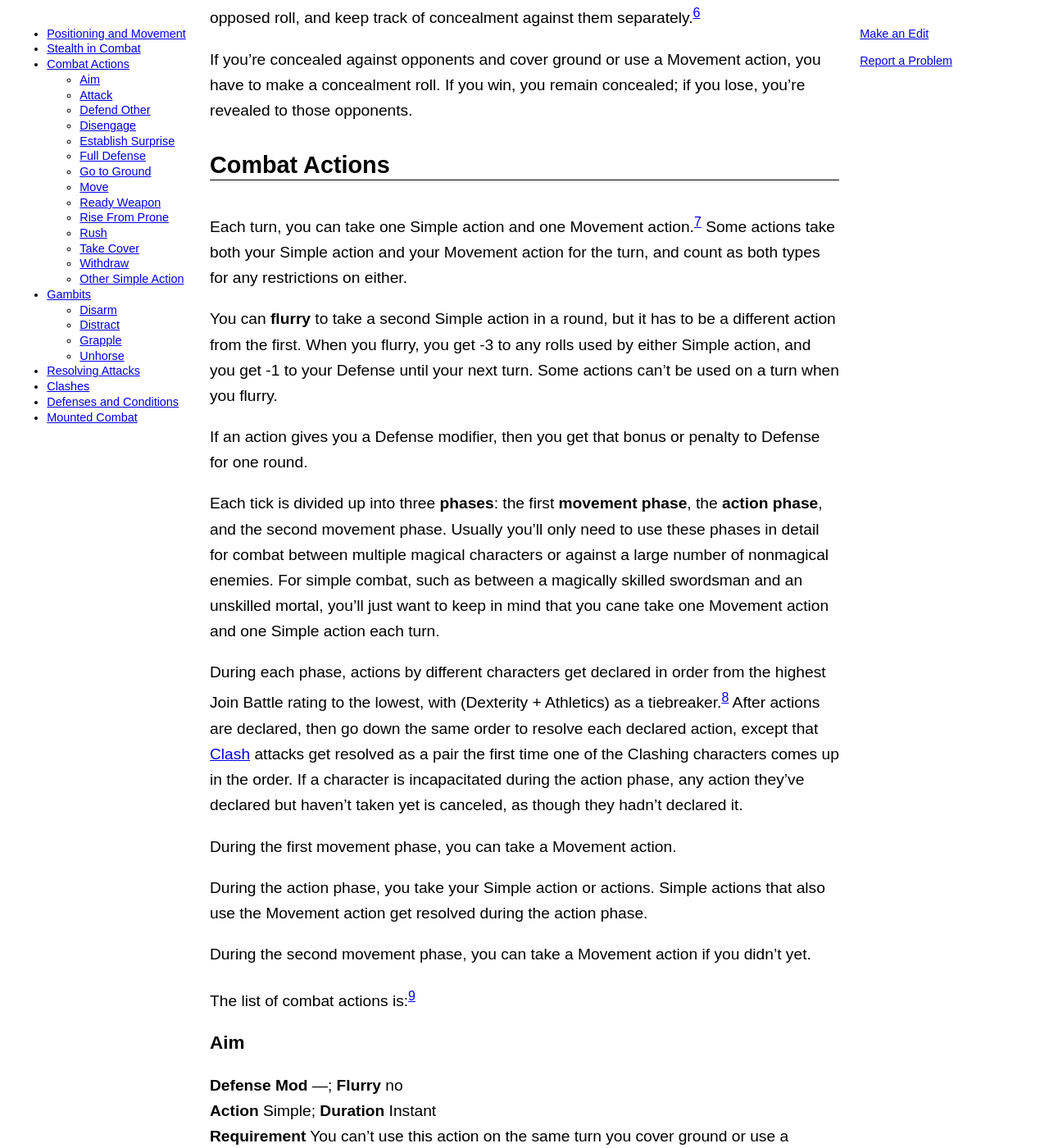
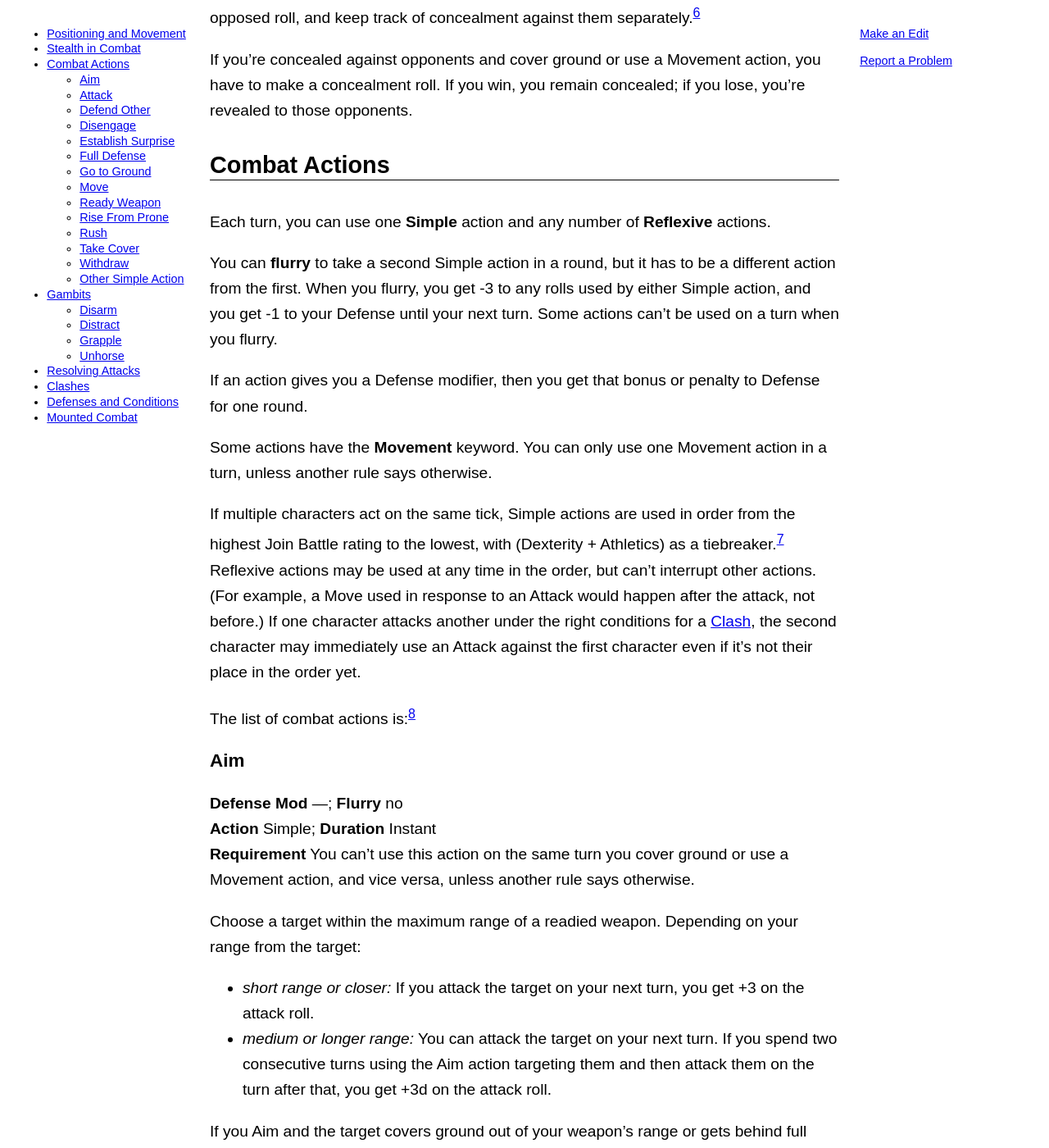
Before and after one commit to lost-egg/lost-egg.github.io, a Jekyll site: the page built from combat.md, in a window 1280 px wide and 1400 px high, scrolled down 4006 px. Shown: the whole window at 82% size. Built offline with Jekyll 4.4.1, drawn with Linux system fonts in a browser that asks for light colours; formulas are drawn with MathJax 3; some of the changed text lies outside the part shown.

Commit message:
Remove Movement type and phases

```diff
--- a/combat.md
+++ b/combat.md
@@ -69,13 +69,13 @@ Characters at least three zones apart are at **extreme range** extreme from each
 
 To cross between zones, you **cover ground**.[^new-covering-ground] When an action tells you to "cover ground X", you cross that many zones. You're still limited by what makes sense for the terrain. For example, if you're on one side of a tremendous crevice several zones across, you'll probably have to go around to cross it.
 
-[^new-covering-ground]: “Covering ground” is used here as a mechanical term to give more clarity than the original text's use of “movement” and “movement actions”. If an effect tells you to move one or more range bands, consider that to be covering ground.
+[^new-covering-ground]: "Covering ground" is used here as a mechanical term to give more clarity than the original text's use of "movement" and "movement actions". If an effect tells you to move one or more range bands, consider that to be covering ground.
 
 Close range is a special case: you cover ground 1 to enter or exit close range with another characters or characters, but if any opponents don't want you to exit close range, you have to succeed at a [Disengage](#disengage) action. You have to exit close range before you can cover ground to an another zone.
 
-Except for the special case of close range, you can move around inside a zone without needing to cover ground or use a Movement action.For example, if you're in a zone that contains a building, you can leap up to the roof to Rush an opponent there without needing to use another action to get there.
+Except for the special case of close range, you can move around inside a zone without needing to cover ground or use a Movement action. For example, if you're in a zone that contains a building, you can leap up to the roof to Rush an opponent there without needing to use another action to get there.
 
-Areas like thick forest, collapsed buildings, or pens filled with angry yeddim are considered difficult terrain. A zone of difficult terrain counts as two zones for the purposes of covering ground with the [Move](#move) action (but not other actions). You stay inside or outside the zone until you've used both zones' worth of movement.
+Areas like thick forest, collapsed buildings, or pens filled with angry yeddim are considered difficult terrain. A zone of difficult terrain counts as two zones for the purposes of covering ground with the [Move](#move) action (but not other actions). You stay inside or outside the zone until you've covered both.
 
 ## Stealth in Combat
 
@@ -90,25 +90,17 @@ If you're concealed against opponents and cover ground or use a Movement action,
 
 ## Combat Actions
 
-Each turn, you can take one Simple action and one Movement action.[^new-movement-actions] Some actions take both your Simple action and your Movement action for the turn, and count as both types for any restrictions on either.
-
-[^new-movement-actions]: Movement actions as a well-defined action type don't exist in the original text. They've been added here to aid in mechanical clarity. The end result is mechanically identical to the original text, but should be clearer to use in play.
+Each turn, you can use one **Simple** action and any number of **Reflexive** actions.
 
 You can **flurry** to take a second Simple action in a round, but it has to be a different action from the first. When you flurry, you get -3 to any rolls used by either Simple action, and you get -1 to your Defense until your next turn. Some actions can't be used on a turn when you flurry.
 
 If an action gives you a Defense modifier, then you get that bonus or penalty to Defense for one round.
 
-Each tick is divided up into three **phases**: the first **movement phase**, the **action phase**, and the second movement phase. Usually you'll only need to use these phases in detail for combat between multiple magical characters or against a large number of nonmagical enemies. For simple combat, such as between a magically skilled swordsman and an unskilled mortal, you'll just want to keep in mind that you cane take one Movement action and one Simple action each turn.
+Some actions have the **Movement** keyword. You can only use one Movement action in a turn, unless another rule says otherwise.
 
-During each phase, actions by different characters get declared in order from the highest Join Battle rating to the lowest, with (Dexterity + Athletics) as a tiebreaker.[^new-phases] After actions are declared, then go down the same order to resolve each declared action, except that [Clash](#clashes) attacks get resolved as a pair the first time one of the Clashing characters comes up in the order. If a character is incapacitated during the action phase, any action they've declared but haven't taken yet is canceled, as though they hadn't declared it.
+If multiple characters act on the same tick, Simple actions are used in order from the highest Join Battle rating to the lowest, with (Dexterity + Athletics) as a tiebreaker.[^new-tick-resolution] Reflexive actions may be used at any time in the order, but can't interrupt other actions. (For example, a Move used in response to an Attack would happen after the attack, not before.) If one character attacks another under the right conditions for a [Clash](#clashes), the second character may immediately use an Attack against the first character even if it's not their place in the order yet.
 
-[^new-phases]: Phases, and this method of phase-by-phase resolution, don't exist in the original text. It's been added here to speed play and encourage the use of Clash attacks by removing the inevitable arguments about who goes first on a given tick.
-
-During the first movement phase, you can take a Movement action.
-
-During the action phase, you take your Simple action or actions. Simple actions that also use the Movement action get resolved during the action phase.
-
-During the second movement phase, you can take a Movement action if you didn't yet.
+[^new-tick-resolution]: This method of resolution for simultaneous actions and Clashes don't exist in the original text. It's been added here to speed play and encourage the use of Clash attacks by removing the inevitable arguments about who goes first on a given tick.
 
 The list of combat actions is:[^new-collected-actions]
 
@@ -149,14 +141,15 @@ If one of those attacks succeeds against your Parry, the attacker chooses to app
 ### Disengage
 
 **Defense Mod** ---; **Flurry** yes
-**Action** Simple and Movement; **Duration** Instant
+**Action** Simple; **Duration** Instant
+**Keywords** Movement
 **Requirement** You're at close range with any opponents.
 
 When you use this action, you lose 2i.
 
 Make a (Dexterity + Dodge) opposed roll against the (Dexterity + Athletics) of any opponents at close range who want to stop you from exiting close range. You get -3 if you're in difficult terrain.
 
-If you win, cover ground 1 to exit close range. The first time any opponent you rolled against covers ground towards you on their next turn, you cover ground 1 away from them as a Reflexive option.
+If you win, cover ground 1 to exit close range. The first time any opponent you rolled against covers ground towards you on their next turn, you cover ground 1 away from them as a Reflexive action.
 
 If you lose, you don't get to exit close range.
 
@@ -181,7 +174,8 @@ You can only flurry this action with social influence actions.
 ### Go to Ground
 
 **Defense Mod** ---; **Flurry** no
-**Action** Simple and Movement; **Duration** Instant
+**Action** Simple; **Duration** Instant
+**Keywords** Movement
 **Requirement** You're concealed against all opponents.
 
 To complete Go to Ground, you have to use this action three turns in a row.
@@ -193,8 +187,9 @@ If you complete Go to Ground, you're completely hidden and can't be found until
 ### Move
 
 **Defense Mod** ---; **Flurry** ---
-**Action** Movement; **Duration** Instant
-**Requirement** You're not at close range with any opponents.
+**Action** Reflexive; **Duration** Instant
+**Keywords** Movement
+**Requirement** You're not at close range with any opponents, and it is your turn.
 
 You cover ground 1.
 
@@ -214,7 +209,8 @@ Your natural weapons, like fists or claws, are always ready.
 ### Rise From Prone
 
 **Defense Mod** ---; **Flurry** yes
-**Action** Simple and Movement; **Duration** Instant
+**Action** Simple; **Duration** Instant
+**Keywords** Movement
 **Requirement** You're prone.
 
 You get up from being rendered [prone](#prone).
@@ -224,7 +220,8 @@ If an opponent is at close range, you have to roll (Dexterity + Dodge) against d
 ### Rush
 
 **Defense Mod** ---; **Flurry** yes
-**Action** Simple and Movement; **Duration** until target's next movement
+**Action** Simple; **Duration** until target's next movement
+**Keywords** Movement
 
 Make a (Dexterity + Athletics) opposed roll against a target at short range. You get -3 on the roll if you're in difficult terrain.
 
@@ -232,12 +229,13 @@ If you win, the next time that target covers ground, you immediately take a Refl
 
 Using this action while concealed against any opponent ends your concealment.
 
-If you've already taken a [Move](#move) action this turn, you can still use Rush as though you hadn't used your Movement action.
+If you've already used a [Move](#move) action this turn, you can still use Rush as though you hadn't used a Movement action this turn.
 
 ### Take Cover
 
 **Defense Mod** ---; **Flurry** yes
-**Action** Simple and Movement; **Duration** Instant
+**Action** Simple; **Duration** Instant
+**Keywords** Movement
 
 Roll (Dexterity + Dodge) at a difficulty set by the GM depending on how much cover is available. Difficult terrain should usually have a low difficulty, while places like open fields should have a high or impossible difficulty. If you succeed, you benefit from light, heavy, or total cover as appropriate.
 
@@ -252,7 +250,8 @@ Cover is limited as makes sense given the actual terrain. For example, if you're
 ### Withdraw
 
 **Defense Mod** ---; **Flurry** yes
-**Action** Simple and Movement; **Duration** Instant
+**Action** Simple; **Duration** Instant
+**Keywords** Movement
 **Requirement** You're at medium or greater range from all opponents.
 
 You cover ground 1 away from all opponents.
@@ -296,7 +295,7 @@ If you complete the gambit, you grab the target. You have control of the grapple
 
 Make a (Strength + Melee) opposed roll against the target. You have X **control rounds**, where X is the extra successes if you win or 0 if you lose. At the start of each of your turns, you lose 1 control round. If you have 0 control rounds at the start of the target's turn, they escape the grapple. If you are Crashed during the grapple, the target escapes the grapple immediately.
 
-Maintaining the grapple takes your Simple action and your Movement action on each of your turns. You can choose to release the target at any time as a Reflexive action, including during someone else's turn or just before the start of your turn, in which case at the start of your turn you can act normally.
+Maintaining the grapple is a Simple action with the Movement keyword. You can choose to release the target at any time as a Reflexive action, including during someone else's turn or just before the start of your turn, in which case at the start of your turn you can act normally.
 
 While the grapple is active, you and the target can't flurry and get -2 Defense, and the target can't use Movement actions and gets -1 to attacks (or -3 to two-handed attacks).
 
@@ -304,7 +303,7 @@ Each time you're attacked while the grapple is active (even if the attack isn't
 
 The turn you complete the gambit, and at the start of each turn you have control rounds remaining, you can choose one **maneuver** to use:
 
-* *Restrain/Drag:* This maneuver costs 2 control rounds to use. The target can't take any non-Reflexive actions on their next turn. You can immediately make a Movement action as a Reflexive action. If you do, you take the target along with you.
+* *Restrain/Drag:* This maneuver costs 2 control rounds to use. The target can't take any non-Reflexive actions on their next turn. You can immediately use any Movement action, which you use as a Reflexive action instead of its normal type. If you do, you take the target along with you.
 
 * *Savage:* Choose one: Make an unarmed withering attack against the target, their Defense is 0 against the attack, and the attack roll automatically succeeds; or, make an unarmed decisive attack against the target, and the attack roll automatically succeeds.
 
@@ -450,7 +449,7 @@ Your **Hardness** starts at 0, but can be increased by some kinds of armor and b
 If your Defense, soak, and Harness aren't enough to protect you, an attack can deal damage to you.
 
 {:#prone}
-If an effect renders you **prone**, you get -1 to Parry, -2 to evasion, -3 to attack rolls, and you can't use any Movement actions except for using the Rise From Prone action. You need to use the [Rise From Prone](#rise-from-prone) action to get back up.
+If an effect renders you **prone**, you get -1 to Parry, -2 to evasion, -3 to attack rolls, and you can't use any Movement actions except for [Rise From Prone](#rise-from-prone). You need to [Rise From Prone](#rise-from-prone) to get back up.
 
 ## Mounted Combat
 
@@ -470,4 +469,4 @@ When attacking from a mount, you get +1 to attack rolls for withering attacks ag
 
 Some mounts give different bonuses instead of these combat bonuses. For example, very light and fast mounts such as riding eagles may give no combat bonuses at all, while extremely large mounts like elephants may protect you completely from non-reaching close-range weapons unless the opponent also climbs on the mount.
 
-Mounts usually don't have their own actions or Initiative. For a mount without its own Initiative, anything that would affect the mount's Initiative (including withering attacks) affects the rider's Initiative instead. For a mount without its own actions, the mount's rider can use his own Movement and Simple actions as appropriate to command the mount, including being able to flurry.
+Mounts usually don't have their own actions or Initiative. For a mount without its own Initiative, anything that would affect the mount's Initiative (including withering attacks) affects the rider's Initiative instead. For a mount without its own actions, the mount's rider can use his own actions as appropriate to command the mount, including being able to flurry.
```
